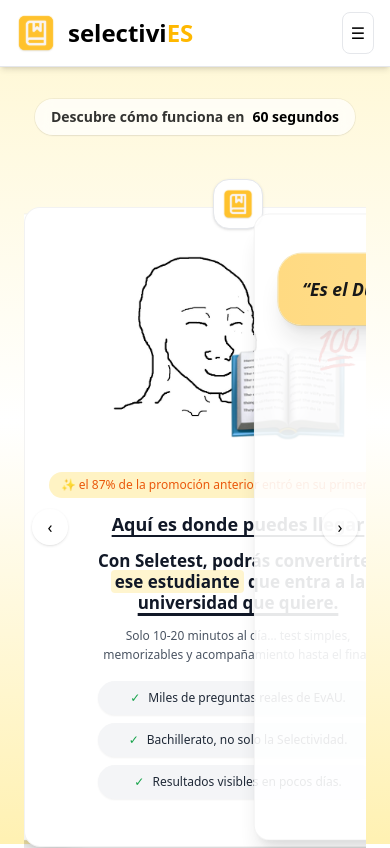
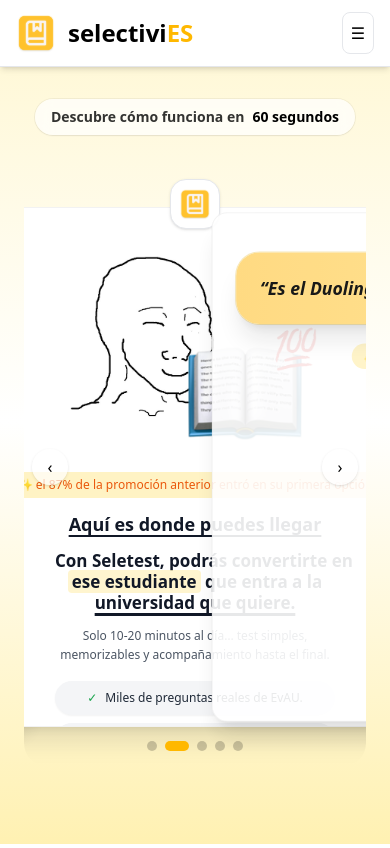
Before and after one commit to Ikerlopez13/selectivi.es, a Next.js app: page /onboarding in a window 390 px wide. Shown: the top 848 px of the page. Built offline with nearby package versions, Linux system fonts and the light colour scheme; no server answers.

Commit message:
fix: ajustar carrusel onboarding en móvil

```diff
--- a/src/components/Onboarding.tsx
+++ b/src/components/Onboarding.tsx
@@ -66,14 +66,14 @@
 
   // Tarjeta consistente estilo “teléfono”
   const Card = ({ children }: { children: React.ReactNode }) => (
-    <div className="mx-auto w-[380px] min-w-[380px] max-w-[380px] shrink-0">
+    <div className="mx-auto w-full max-w-[380px] shrink-0 md:w-[380px]">
       <div className="relative flex flex-col items-center">
         {/* Badge icono arriba */}
         <div className="absolute -top-7 z-10 bg-white rounded-2xl shadow p-2 border">
           <Image src="/images/logoo.svg" alt="selectiviES" width={32} height={32} className="w-8 h-8" />
         </div>
         {/* Cuerpo */}
-        <div className="pt-10 rounded-2xl bg-white border border-black/5 shadow-xl overflow-hidden h-[640px] flex flex-col">
+        <div className="pt-10 rounded-2xl bg-white border border-black/5 shadow-xl overflow-hidden h-[520px] md:h-[640px] flex flex-col">
           {children}
         </div>
       </div>
@@ -110,7 +110,7 @@
                   {s.kind === 'image' ? (
                     <Card>
                       <div className="px-6 pb-8 flex flex-col h-full">
-                        <div className={`flex items-center justify-center mt-2 mb-4 ${i === 1 ? 'h-[280px]' : 'h-[340px]'}`}>
+                        <div className={`flex items-center justify-center mt-2 mb-4 ${i === 1 ? 'h-[220px] md:h-[280px]' : 'h-[260px] md:h-[340px]'}`}>
                           <Image src={s.src} alt={s.alt} width={400} height={200} className={i === 1 ? 'max-h-[200px] w-auto' : 'max-h-full w-auto'} />
                         </div>
                         {i === 0 ? (
```
